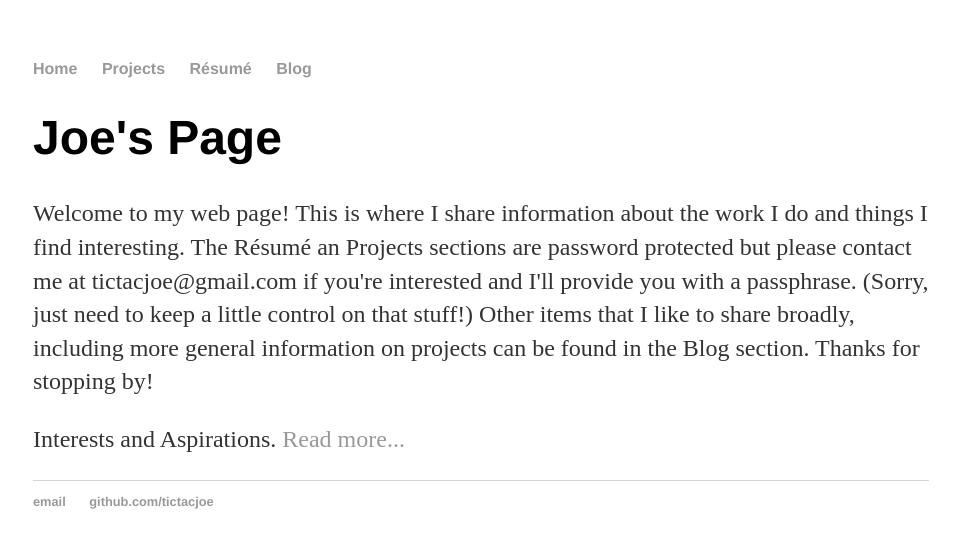
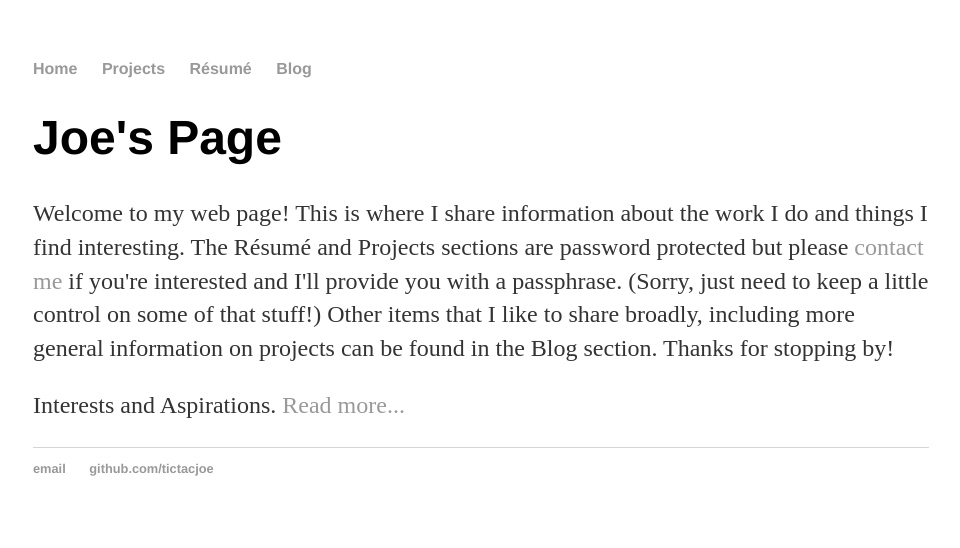
Before and after one commit to tictacjoe/tictacjoe.github.io, a Jekyll site: the page index.html, which Jekyll copies as it is, in a window 1280 px wide. Shown: the top 548 px of the page, without its empty margins (159-1119 px from the left). Built offline with Jekyll 4.4.1, drawn with Linux system fonts in a browser that asks for light colours.

Commit message:
Update index.html

```diff
--- a/index.html
+++ b/index.html
@@ -18,9 +18,9 @@
     		<div class="blurb">
         		<h1>Joe's Page</h1>
 			<p>Welcome to my web page!  This is where I share information about the work I do and things I
-				find interesting.  The Résumé an Projects sections are password protected but please contact
-				me at tictacjoe@gmail.com if you're interested and I'll provide you with a passphrase.
-				(Sorry, just need to keep a little control on that stuff!)  Other items that I like to share broadly,
+				find interesting.  The Résumé and Projects sections are password protected but please
+				<a href="mailto:tictacjoe@gmail.com">contact me</a> if you're interested and I'll provide you with a passphrase.
+				(Sorry, just need to keep a little control on some of that stuff!)  Other items that I like to share broadly,
 				including more general information on projects can be found in the Blog section.  Thanks for stopping by!
 				<p>Interests and Aspirations.  </em>  <a href="/interests">Read more...</a></p>
     		</div><!-- /.blurb -->
```
